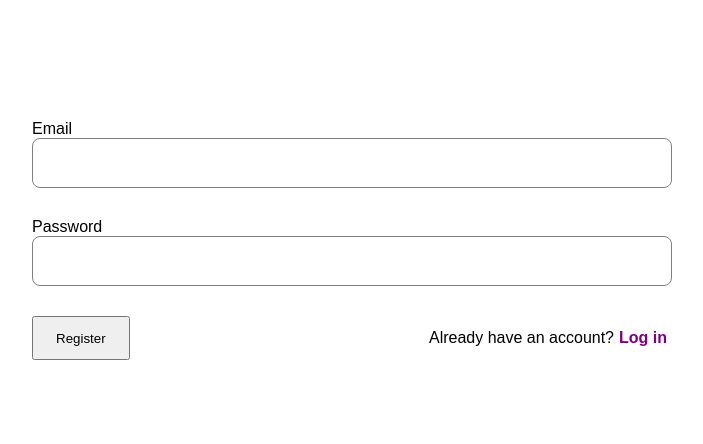
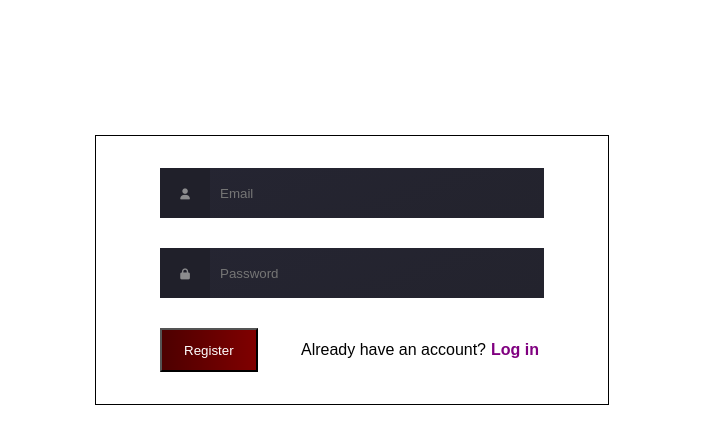
Before and after one commit to albayrakbektas/cv-maker, a Vue app: page /register in a window 1280 px wide. Shown: the top 444 px of the page, without its empty margins (288-991 px from the left). Built offline with nearby package versions, Linux system fonts and the light colour scheme; no server answers.

Commit message:
form css

```diff
--- a/src/App.vue
+++ b/src/App.vue
@@ -8,13 +8,13 @@ body {
   margin: 0;
   padding: 0;
   box-sizing: border-box;
-  font-family: Poppins, sans-serif;
+  font-family: Poppins, sans-serif !important;
 }
 #app {
   -webkit-font-smoothing: antialiased;
   -moz-osx-font-smoothing: grayscale;
   text-align: center;
-  font-family: Poppins, sans-serif;
+  font-family: Poppins, sans-serif !important;
 }
 i {
   font-weight: 900;
@@ -40,4 +40,11 @@ a {
   text-decoration: none;
   color: unset;
 }
+button {
+  translate: 0 0;
+  transition: all 0.2s ease-in-out;
+  &:hover {
+    translate: 0 -2px;
+  }
+}
 </style>
--- a/src/components/form/FormField.vue
+++ b/src/components/form/FormField.vue
@@ -1,6 +1,15 @@
 <template>
   <div class="form-field">
-    <label :for="formField.name">{{ formField.label }}</label>
+    <!--    <label :for="formField.name">{{ formField.label }}</label>-->
+    <label
+      :for="formField.name"
+      :class="[
+        { 'label-yellow-bg': data },
+        { 'textarea-label': formField.tag === 'textarea' },
+      ]"
+    >
+      <i :class="formField.icon"></i>
+    </label>
     <input
       v-if="formField.tag === 'input'"
       :type="formField.type"
@@ -73,29 +82,33 @@ input,
 textarea {
   width: 100%;
   height: 50px;
-  padding: 0 15px;
-  background: white;
+  padding: 0 15px 0 60px;
+  background: linear-gradient(159deg, #252532 0%, #23232d 100%);
   outline: none;
-  border: 1px solid grey;
-  color: black;
-  font-weight: 600;
-  font-size: 1rem;
+  border: none;
+  color: #ff0000;
   box-sizing: border-box;
-  border-radius: 8px;
+  caret-color: #ff0000;
+}
+.label-yellow-bg {
+  background-color: rgba(255, 0, 0, 1) !important;
+  i {
+    color: #20202a !important;
+  }
 }
 label {
-  float: left;
-  font-weight: 400;
-}
-textarea {
-  height: 150px;
-  padding: 15px 0 15px 65px;
-}
-.textarea-label {
-  height: 150px;
-  align-items: baseline;
+  position: absolute;
+  left: 0;
+  top: 0;
+  height: 50px;
+  width: 50px;
+  display: flex;
+  align-items: center;
+  justify-content: center;
+  background: #20202a;
+  transition: 0.4s ease-in-out;
   i {
-    transform: translateY(20px);
+    font-weight: 900;
   }
 }
 i {
@@ -116,9 +129,15 @@ i {
 .show-hide {
   opacity: 0;
   transition: 1s ease-in-out;
+  color: #ff0000;
   cursor: pointer;
 }
 .fa-solid {
   opacity: 1;
 }
+input:-webkit-autofill {
+  -webkit-text-fill-color: #ff0000 !important;
+  -webkit-box-shadow: 0 0 0 10rem #23232d inset !important;
+  background-clip: content-box !important;
+}
 </style>
--- a/src/views/CvView.vue
+++ b/src/views/CvView.vue
@@ -24,7 +24,6 @@
           :button="DownloadButton"
         />
       </div>
-      <!--      <button @click="signOut">signout</button>-->
     </div>
     <div class="body">
       <CardMain />
@@ -109,10 +108,6 @@ export default {
         filename: "vue-pdf",
       });
     },
-    // async signOut() {
-    //   await signout();
-    //   await this.$router.push("/login");
-    // },
     save() {
       let userId = this.$store.state.user.uid;
       let cvId = this.$route.params.id;
--- a/src/views/HomeView.vue
+++ b/src/views/HomeView.vue
@@ -1,6 +1,15 @@
 <template>
   <div class="cv-main-container">
-    <h1>Cv's</h1>
+    <div class="home-header">
+      <h1>Cv's</h1>
+      <SpanIcon
+        @button-handler="signOut"
+        :button="button"
+        :span-style="spanStyle"
+        :icon-style="spanStyle"
+        :button-style="buttonStyle"
+      />
+    </div>
     <div class="cv-container">
       <NewCv />
       <div v-for="(item, index) of cvList" :key="index">
@@ -13,23 +22,51 @@
 <script>
 import CvBox from "@/components/cv/CvBox";
 import NewCv from "@/components/cv/NewCv";
-import { getCvList } from "@/firebaseMethods";
+import { getCvList, signout } from "@/firebaseMethods";
+import SpanIcon from "@/components/button/SpanIcon";
 export default {
   name: "HomeView",
-  components: { NewCv, CvBox },
+  components: { SpanIcon, NewCv, CvBox },
   data() {
     return {
       cvList: [],
+      button: {
+        span: "Exit",
+        iconClass: "fa-solid fa-right-from-bracket",
+        grid: "is",
+      },
+      spanStyle: {
+        color: "#ffffff",
+        fontWeight: "900",
+        fontSize: "1rem",
+      },
+      buttonStyle: {
+        backgroundColor: "rgba(0, 0, 0, 1)",
+        backgroundImage:
+          "linear-gradient(to right, rgba(255, 0, 0, 0.1), rgba(255, 0, 0, 0.3))",
+        height: "45px",
+      },
     };
   },
   async mounted() {
     this.cvList = await getCvList(this.$store.state.user.uid);
   },
-  methods: {},
+  methods: {
+    async signOut() {
+      await signout();
+      await this.$router.push("/login");
+    },
+  },
 };
 </script>
 
 <style scoped lang="scss">
+.home-header {
+  display: grid;
+  grid-template-columns: auto auto;
+  justify-content: space-between;
+  align-items: center;
+}
 h1 {
   text-align: left;
 }
@@ -40,4 +77,8 @@ h1 {
   display: flex;
   gap: 2rem;
 }
+i {
+  color: #2d2d3a;
+  font-size: 22px;
+}
 </style>
--- a/src/views/LoginView.vue
+++ b/src/views/LoginView.vue
@@ -58,16 +58,18 @@ export default {
         type: "text",
         name: "education",
         label: "Email",
-        placeholder: "",
+        placeholder: "Email",
         value: "",
+        icon: "fa-solid fa-user",
       },
       passwordField: {
         tag: "input",
         type: "text",
         name: "password",
         label: "Password",
-        placeholder: "",
+        placeholder: "Password",
         value: "",
+        icon: "fa-solid fa-lock",
       },
     };
   },
@@ -80,14 +82,16 @@ export default {
 }
 .login {
   position: relative;
-  width: 50%;
+  width: 30%;
   margin: auto;
+  padding: 2rem 4rem;
   translate: 0 50%;
+  border: 1px solid black;
 }
 .error-message {
   position: absolute;
-  bottom: 0;
-  right: 0;
+  bottom: 2rem;
+  right: 4rem;
 }
 .card {
   height: 45px;
@@ -102,6 +106,13 @@ export default {
 button {
   cursor: pointer;
   padding: 12.5px 22px;
+  background-color: rgba(0, 0, 0, 1);
+  background-image: linear-gradient(
+    to right,
+    rgba(255, 0, 0, 0.3),
+    rgba(255, 0, 0, 0.5)
+  );
+  color: #ffffff;
 }
 span {
   padding-right: 5px;
--- a/src/views/RegisterView.vue
+++ b/src/views/RegisterView.vue
@@ -65,16 +65,18 @@ export default {
         type: "text",
         name: "education",
         label: "Email",
-        placeholder: "",
+        placeholder: "Email",
         value: "",
+        icon: "fa-solid fa-user",
       },
       passwordField: {
         tag: "input",
         type: "text",
         name: "password",
         label: "Password",
-        placeholder: "",
+        placeholder: "Password",
         value: "",
+        icon: "fa-solid fa-lock",
       },
     };
   },
@@ -87,14 +89,16 @@ export default {
 }
 .login {
   position: relative;
-  width: 50%;
+  width: 30%;
   margin: auto;
+  padding: 2rem 4rem;
   translate: 0 50%;
+  border: 1px solid black;
 }
 .error-message {
   position: absolute;
-  bottom: 0;
-  right: 0;
+  bottom: 2rem;
+  right: 4rem;
 }
 .card {
   height: 45px;
@@ -109,6 +113,13 @@ export default {
 button {
   cursor: pointer;
   padding: 12.5px 22px;
+  background-color: rgba(0, 0, 0, 1);
+  background-image: linear-gradient(
+    to right,
+    rgba(255, 0, 0, 0.3),
+    rgba(255, 0, 0, 0.5)
+  );
+  color: #ffffff;
 }
 span {
   padding-right: 5px;
```
Also changed, not shown: src/components/cv/CvBox.vue (+0 -7 lines).
